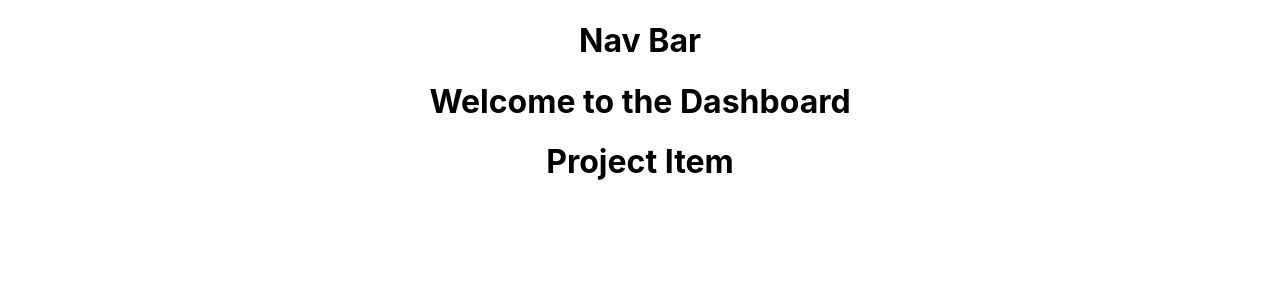
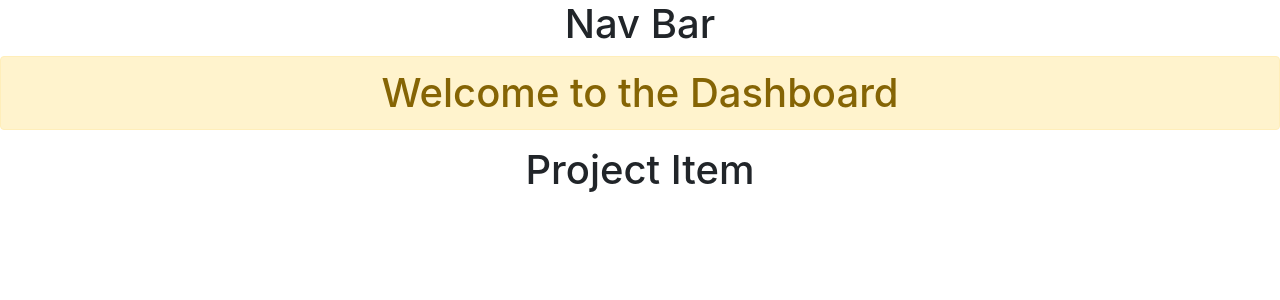
Before and after one commit to acarlson90/project-management, a React (Create React App) app in the folder project-management-client/: page / in a window 1280 px wide. Shown: the top 300 px of the page. Built offline with nearby package versions, Linux system fonts and the light colour scheme.

Commit message:
Include Bootstrap

```diff
--- a/project-management-client/package.json
+++ b/project-management-client/package.json
@@ -3,6 +3,7 @@
   "version": "0.1.0",
   "private": true,
   "dependencies": {
+    "bootstrap": "^4.2.1",
     "react": "^16.7.0",
     "react-dom": "^16.7.0",
     "react-scripts": "2.1.2"
--- a/project-management-client/src/App.js
+++ b/project-management-client/src/App.js
@@ -2,12 +2,13 @@
 import './App.css';
 import Dashboard from './components/Dashboard';
 import Header from './components/layout/Header';
+import "bootstrap/dist/css/bootstrap.min.css";
 
 class App extends Component {
   render() {
     return (
       <div className="App">
-      <Header/>
+        <Header/>
         <Dashboard/>
       </div>
     );
--- a/project-management-client/src/components/Dashboard.js
+++ b/project-management-client/src/components/Dashboard.js
@@ -5,7 +5,7 @@
   render() {
     return (
         <div>
-            <h1>Welcome to the Dashboard</h1>
+            <h1 className="alert alert-warning">Welcome to the Dashboard</h1>
             <ProjectItem/>
         </div>
     )
```
Also changed, not shown: 1 other file (tests, documents, lock files or other folders).
